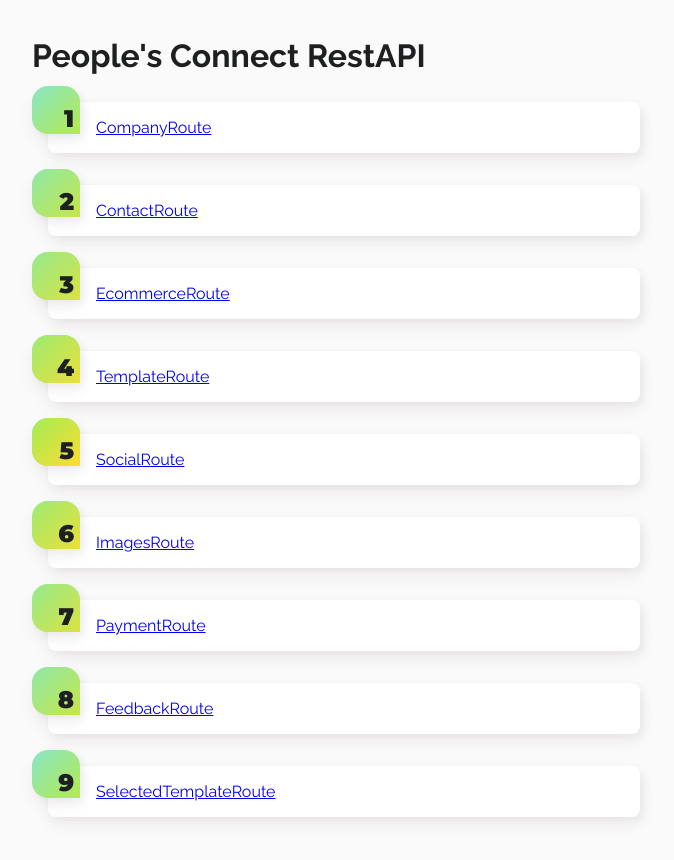
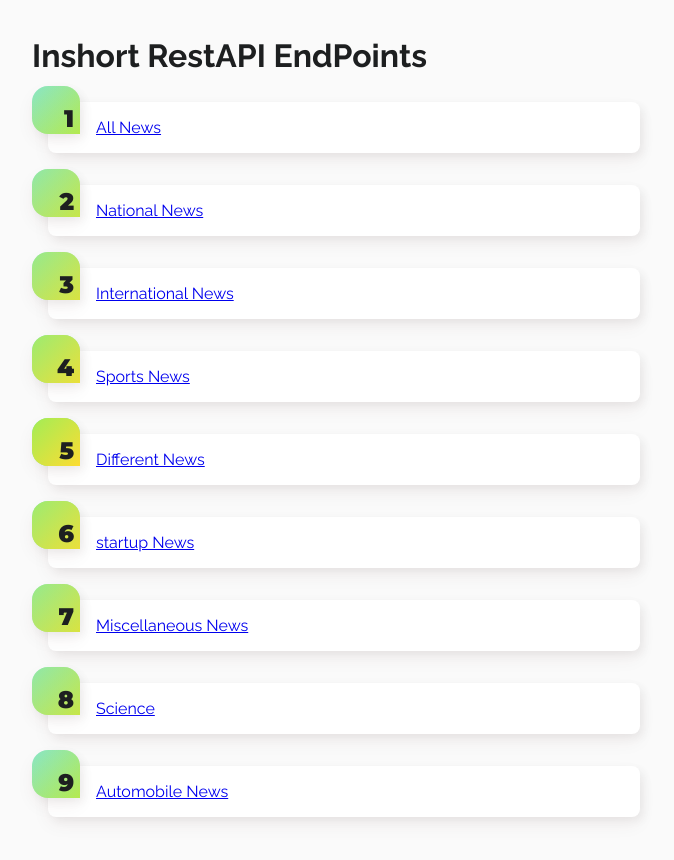
Before and after one commit to Madhav008/InShortApi-Endpoints, a plain HTML site: page index.html in a window 1280 px wide. Shown: the whole page, without its empty margins (304-978 px from the left). Drawn offline with Linux system fonts and the light colour scheme.

Commit message:
Changes Done

```diff
--- a/index.html
+++ b/index.html
@@ -10,18 +10,17 @@
 </head>
 <body>
     <main>
-        <h1>People's Connect RestAPI</h1>
+        <h1>Inshort RestAPI EndPoints</h1>
         <ol class="gradient-list">
-          <li><a href="https://peopleconnect21.herokuapp.com/api/v1/company">CompanyRoute</a></li>
-          <!-- <li><a href="https://peopleconnect21.herokuapp.com/api/v1/user">UserRoute</a></li>  -->
-          <li><a href="https://peopleconnect21.herokuapp.com/api/v1/contact">ContactRoute</a></li>
-          <li><a href="https://peopleconnect21.herokuapp.com/api/v1/ecommerce">EcommerceRoute</a></li>
-          <li><a href="https://peopleconnect21.herokuapp.com/api/v1/template">TemplateRoute</a></li>
-          <li><a href="https://peopleconnect21.herokuapp.com/api/v1/social">SocialRoute</a></li>
-          <li><a href="https://peopleconnect21.herokuapp.com/api/v1/images">ImagesRoute</a></li>
-          <li><a href="https://peopleconnect21.herokuapp.com/api/v1/payment">PaymentRoute</a></li>
-          <li><a href="https://peopleconnect21.herokuapp.com/api/v1/feedback">FeedbackRoute</a></li>
-          <li><a href="https://peopleconnect21.herokuapp.com/api/v1/selectedTemplate">SelectedTemplateRoute</a></li>
+          <li><a href="https://inshortapi2.herokuapp.com/">All News</a></li>
+          <li><a href="https://inshortapi2.herokuapp.com/national ">National News</a></li>
+          <li><a href="https://inshortapi2.herokuapp.com/international ">International News</a></li>
+          <li><a href="https://inshortapi2.herokuapp.com/sports">Sports News</a></li>
+          <li><a href="https://inshortapi2.herokuapp.com/hatke">Different News</a></li>
+          <li><a href="https://inshortapi2.herokuapp.com/startup">startup News </a></li>
+          <li><a href="https://inshortapi2.herokuapp.com/entertainment">Miscellaneous News</a></li>
+          <li><a href="https://inshortapi2.herokuapp.com/miscellaneous">Science</a></li>
+          <li><a href="https://inshortapi2.herokuapp.com/automobile">Automobile News</a></li>
         </ol>
       </main>
 </body>
```
